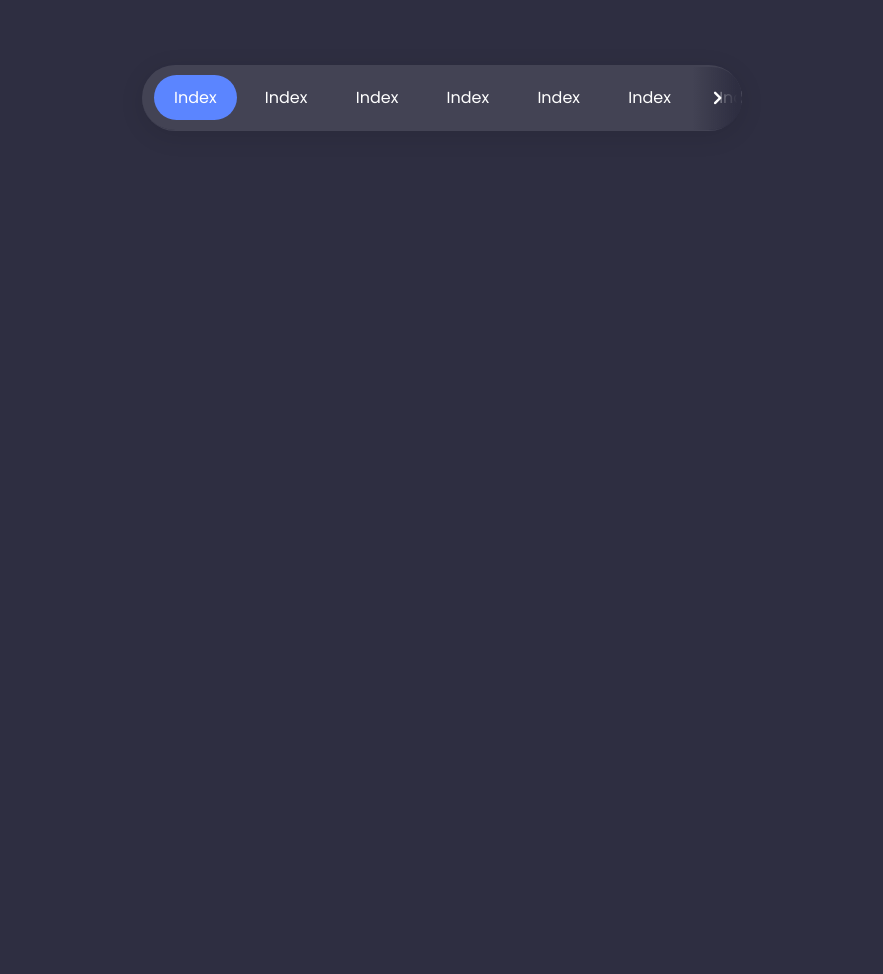
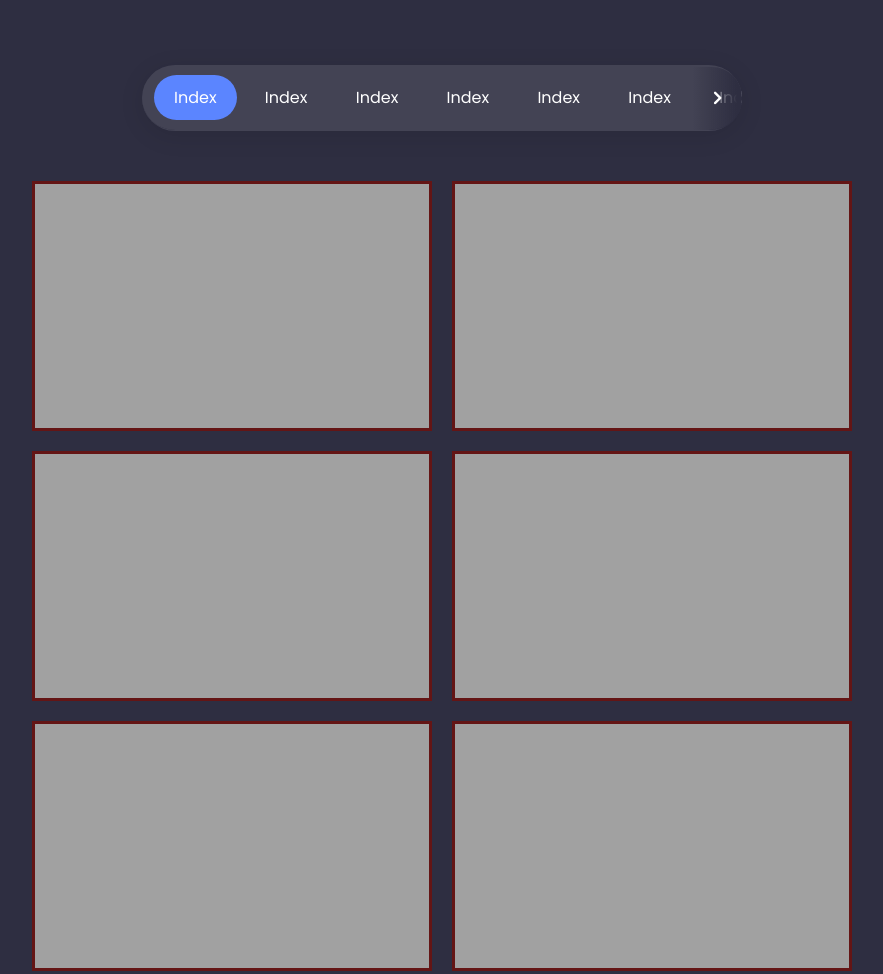
Before and after one commit to YanBastos/site-spm, a plain HTML site: page index.html in a window 1280 px wide. Shown: the whole page, without its empty margins (198-1081 px from the left). Before the commit the page ends 800 px from the top, so only its background shows below. Drawn offline with nearby package versions, Linux system fonts and the light colour scheme; a web font is replaced by a local one.

Commit message:
att commit

```diff
--- a/index.html
+++ b/index.html
@@ -36,16 +36,24 @@
         <div class="tab-content">
 
             <div class="row">
-                <div class="left-column">
-                    <div class="left-content">
-                        <!-- aqui vai o conteúdo -->
+                <div class="cards-map">
+                    <div class="card-map">
+                        <h2></h2>
                     </div>
-                </div>
-                <div class="right-column">
-                    <div class="info">
-                        <div class="right-content">
-
-                        </div>
+                    <div class="card-map">
+                        <h2></h2>
+                    </div>
+                    <div class="card-map">
+                        <h2></h2>
+                    </div>
+                    <div class="card-map">
+                        <h2></h2>
+                    </div>
+                    <div class="card-map">
+                        <h2></h2>
+                    </div>
+                    <div class="card-map">
+                        <h2></h2>
                     </div>
                 </div>
             </div>
--- a/style.css
+++ b/style.css
@@ -87,7 +87,7 @@ section {
     user-select: none;
 }
 
-.tab-menu.dragging .tab-btn{
+.tab-menu.dragging .tab-btn {
     pointer-events: none;
 }
 
@@ -125,4 +125,21 @@ section {
 
 /* ===== Tap content ===== */
 
+.cards-map {
+    display: flex;
+    flex-wrap: wrap;
+    justify-content: center;
+}
+
+.card-map {
+    background-color: #a1a1a1;
+    border: #641515 solid 3px;
+    height: 250px;
+    width: 400px;
+    margin: 10px;
+}
+
+.card-map h2 {}
+
+
 /* ===== Media queries (max-width: 1050px) ===== */
```
Also changed, not shown: 1 other file.
